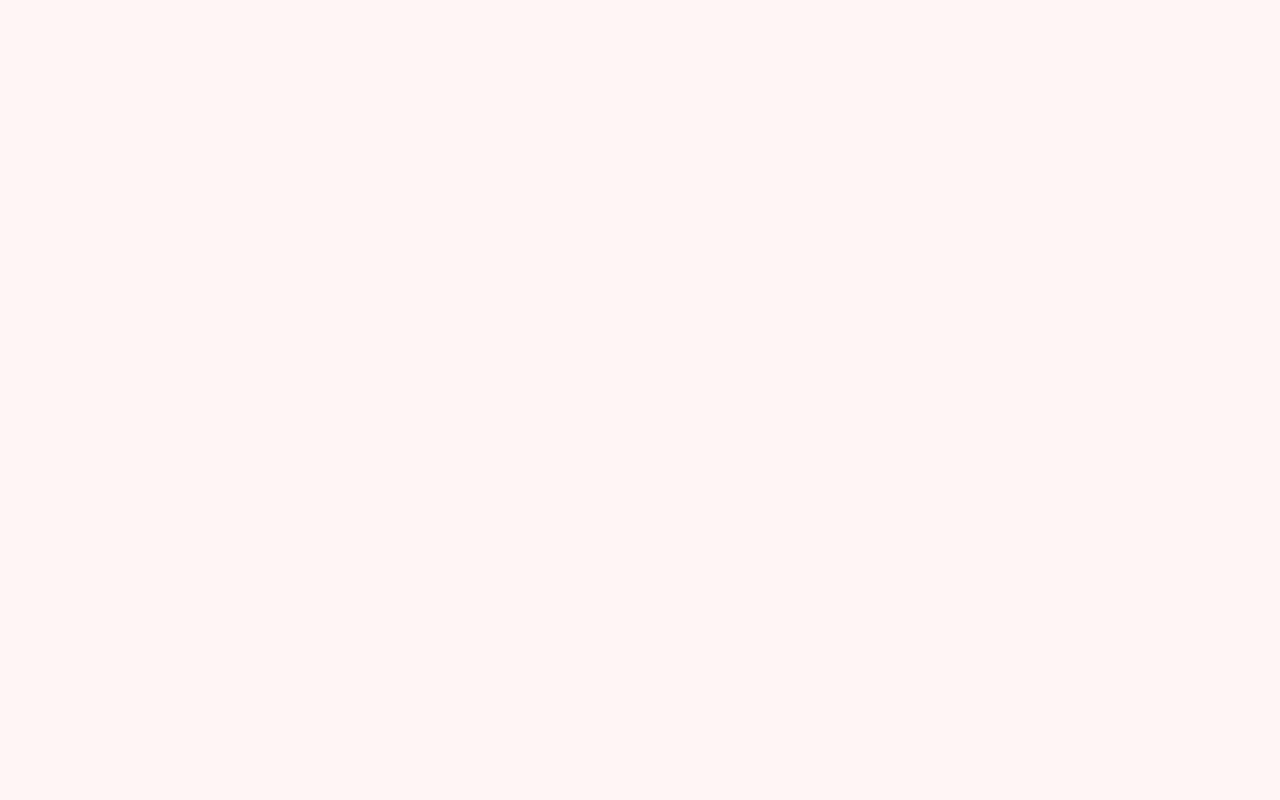
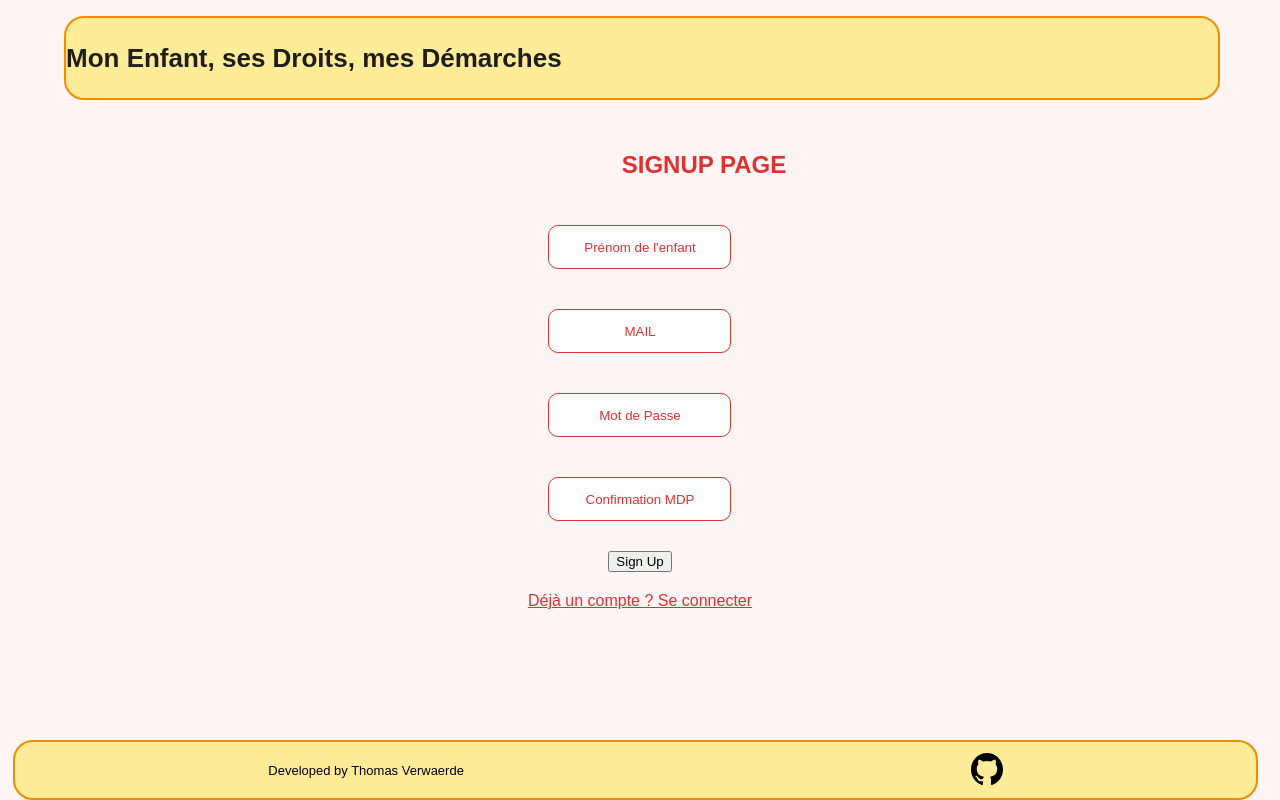
Before and after one commit to Thomas-VWD/Mon-Enfant-Mes-Demarches, a React (Vite) app in the folder frontend/: page /signup in a window 1280 px wide. Built offline with nearby package versions, Linux system fonts and the light colour scheme; a web font is replaced by a local one.

Commit message:
SignUp page front v1

```diff
--- a/frontend/src/pages/SignUp.jsx
+++ b/frontend/src/pages/SignUp.jsx
@@ -1,5 +1,80 @@
+import React, { useState } from "react";
+import { NavLink } from "react-router-dom";
+import Header from "../components/Header";
+import Footer from "../components/Footer";
+
 import "./Signup.css";
 
-function SignUp() {}
+function Signup() {
+  const [childName, setChildName] = useState("");
+  const [email, setEmail] = useState("");
+  const [password, setPassword] = useState("");
+  const [confirmPassword, setConfirmPassword] = useState("");
 
-export default SignUp;
+  const handleSubmit = (e) => {
+    e.preventDefault();
+    // Ajout de la logique d'inscription à faire
+  };
+
+  return (
+    <div className="signup-box">
+      <Header />
+      <div className="signup-field-box">
+        <div className="signup-title">
+          <h2 className="signup">SIGNUP PAGE</h2>
+        </div>
+        <form className="signup-form" onSubmit={handleSubmit}>
+          <div className="child-name-box">
+            <input
+              type="text"
+              id="childName"
+              value={childName}
+              onChange={(e) => setChildName(e.target.value)}
+              required
+              placeholder="Prénom de l'enfant"
+            />
+          </div>
+          <div className="email-box">
+            <input
+              type="email"
+              id="email"
+              value={email}
+              onChange={(e) => setEmail(e.target.value)}
+              required
+              placeholder="MAIL"
+            />
+          </div>
+          <div className="password-box">
+            <input
+              type="password"
+              id="password"
+              value={password}
+              onChange={(e) => setPassword(e.target.value)}
+              required
+              placeholder="Mot de Passe"
+            />
+          </div>
+          <div className="confirm-password-box">
+            <input
+              type="password"
+              id="confirmPassword"
+              value={confirmPassword}
+              onChange={(e) => setConfirmPassword(e.target.value)}
+              required
+              placeholder="Confirmation MDP"
+            />
+          </div>
+          <button className="signup-submit" type="submit">
+            Sign Up
+          </button>
+          <div className="signin">
+            <NavLink to="/Login">Déjà un compte ? Se connecter</NavLink>
+          </div>
+        </form>
+      </div>
+      <Footer />
+    </div>
+  );
+}
+
+export default Signup;
--- a/frontend/src/pages/Signup.css
+++ b/frontend/src/pages/Signup.css
@@ -0,0 +1,16 @@
+.signup-field-box {
+  display: flex;
+  flex-direction: column;
+  align-items: center;
+  text-align: center;
+  color: var(--color2);
+  margin-top: 25px;
+}
+.signup-submit,
+.signin {
+  margin-top: 10px;
+  margin-bottom: 10px;
+}
+.signin > a {
+  color: var(--color2);
+}
```
